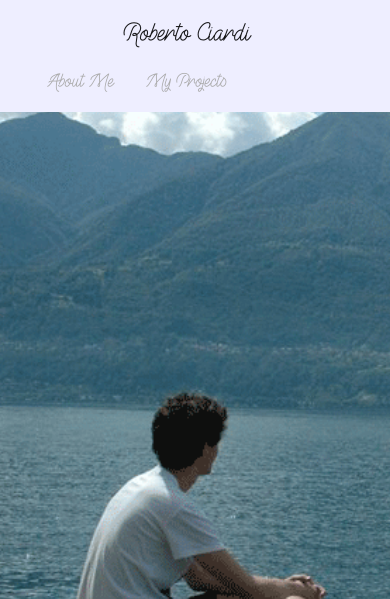
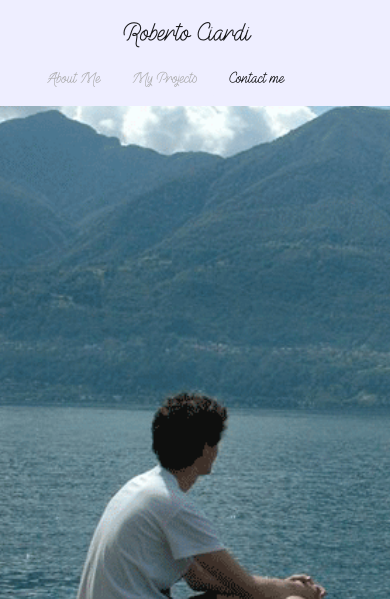
Before and after one commit to robertociardi/robertociardi.github.io, a PHP site: page / in a window 390 px wide. Shown: the top 599 px of the page. Run offline with PHP 8.4, Linux system fonts and the light colour scheme.

Commit message:
minor fixes to navbar

```diff
--- a/css/style.css
+++ b/css/style.css
@@ -88,7 +88,7 @@ a.nav-link {
 }
 
 .nav-link.active {
-    background-color: #EFEFEF !important;
+    background-color: #EEEEFF !important;
     color: black !important;
 }
 
@@ -99,7 +99,7 @@ a.nav-link {
         text-align: center;
     }
 
-    a.nav-ling {
+    a.nav-link {
         font-size: 12pt !important;
     }
 }
--- a/index.html
+++ b/index.html
@@ -36,7 +36,7 @@
 				<li class="nav-item">
 					<a class="nav-link" href="#my-projects">My Projects</a>
 				</li>
-				<li class="nav-item d-none d-sm-inline">
+				<li class="nav-item">
 					<a class="nav-link" href="#contact">Contact me</a>
 				</li>
 				<!--li class="nav-item dropdown">
```
